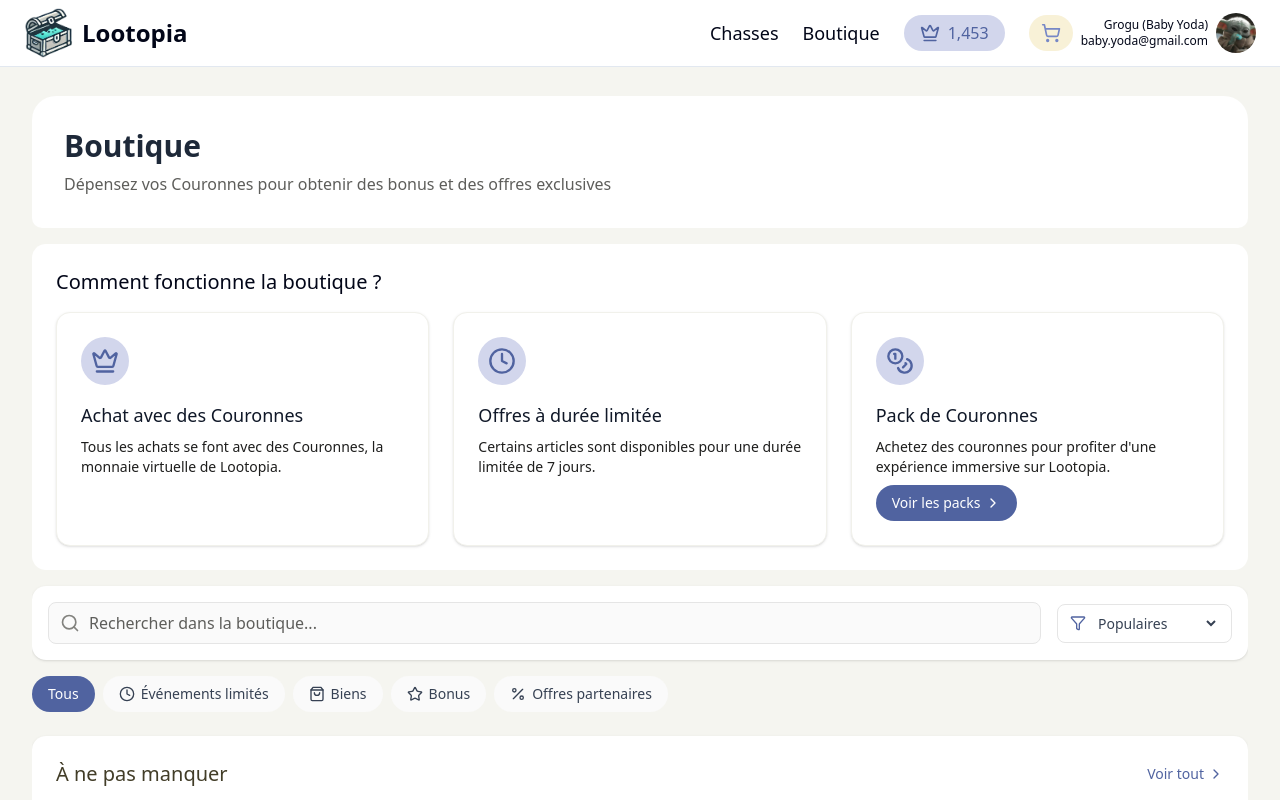
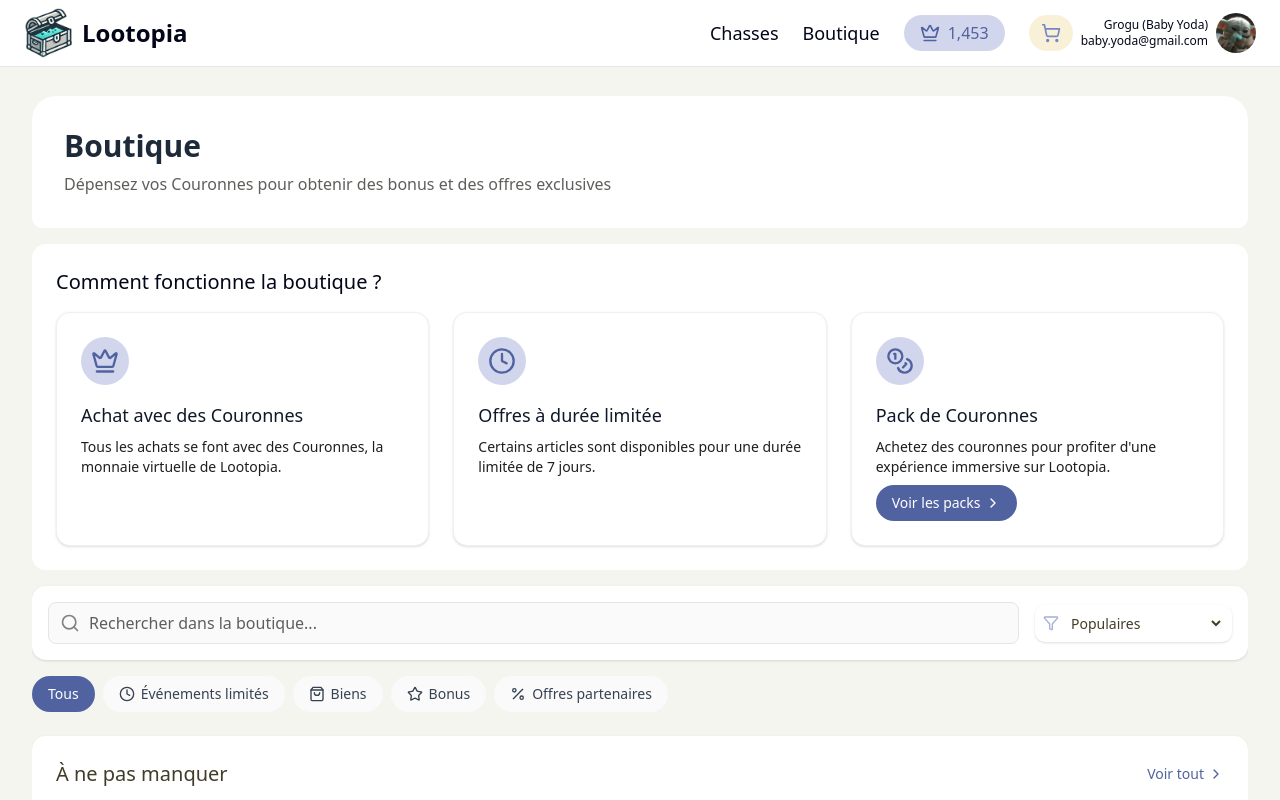
Before and after one commit to sdv-lootopia/frontend, a Next.js app in the folder web/: page /shop in a window 1280 px wide. Shown: the top 800 px of the page. Built offline with nearby package versions, Linux system fonts and the light colour scheme; grey boxes are pictures that could not be loaded.

Commit message:
component sort

```diff
--- a/web/components/shop/search-sort-bar.tsx
+++ b/web/components/shop/search-sort-bar.tsx
@@ -1,4 +1,5 @@
 import { Filter, Search } from "lucide-react"
+import SortDropdown from "../ui/sort-dropdown"
 
 type SortOption = "popular" | "recent" | "price-asc" | "price-desc"
 
@@ -29,19 +30,17 @@ export default function SearchAndSortBar({
                 />
             </div>
 
-            <div className="flex items-center rounded-md border border-neutral-200 bg-white px-3 py-2">
-                <Filter className="mr-2 h-4 w-4 text-blue-300" />
-                <select
-                    value={sortBy}
-                    onChange={(e) => setSortBy(e.target.value as SortOption)}
-                    className="bg-transparent text-sm text-gray-700 focus:outline-none"
-                >
-                    <option value="popular">Populaires</option>
-                    <option value="recent">Nouveautés</option>
-                    <option value="price-asc">Prix croissant</option>
-                    <option value="price-desc">Prix décroissant</option>
-                </select>
-            </div>
+            <SortDropdown
+                sortBy={sortBy}
+                setSortBy={(value) => setSortBy(value as SortOption)}
+                options={[
+                    { id: "popular", name: "Populaires" },
+                    { id: "recent", name: "Nouveautés" },
+                    { id: "price-asc", name: "Prix croissant" },
+                    { id: "price-desc", name: "Prix décroissant" },
+                ]}
+                icon={Filter}
+            />
         </div>
     )
 }
--- /dev/null
+++ b/web/components/ui/sort-dropdown.tsx
@@ -0,0 +1,34 @@
+import type { LucideIcon } from "lucide-react"
+
+interface SortDropdownProps {
+    sortBy: string
+    setSortBy: (value: string) => void
+    options: { id: string; name: string }[]
+    icon?: LucideIcon
+    className?: string
+}
+
+export default function SortDropdown({
+    sortBy,
+    setSortBy,
+    options,
+    icon: Icon,
+    className = "",
+}: SortDropdownProps) {
+    return (
+        <div className={`flex items-center rounded-lg bg-white px-2 shadow-sm ${className}`}>
+            {Icon && <Icon className="h-4 w-4 text-[#A4AED9]" />}
+            <select
+                value={sortBy}
+                onChange={(e) => setSortBy(e.target.value)}
+                className="rounded-lg border-0 bg-transparent py-2 pl-2 pr-8 text-sm text-[#423D28] focus:ring-0"
+            >
+                {options.map((option) => (
+                    <option key={option.id} value={option.id}>
+                        {option.name}
+                    </option>
+                ))}
+            </select>
+        </div>
+    )
+}
```
